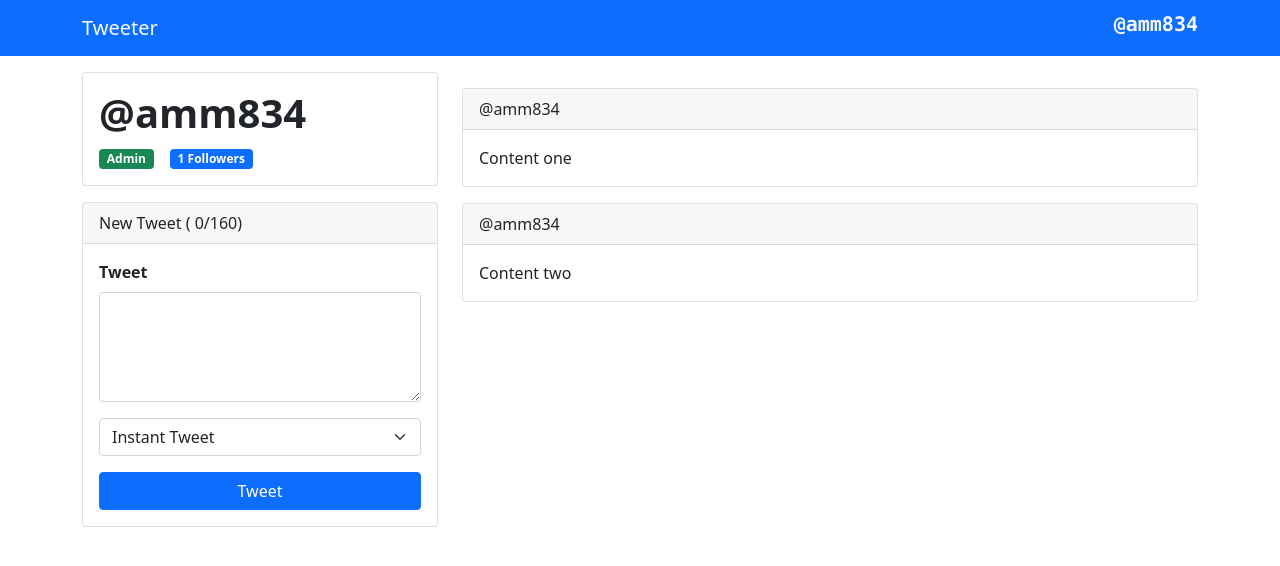
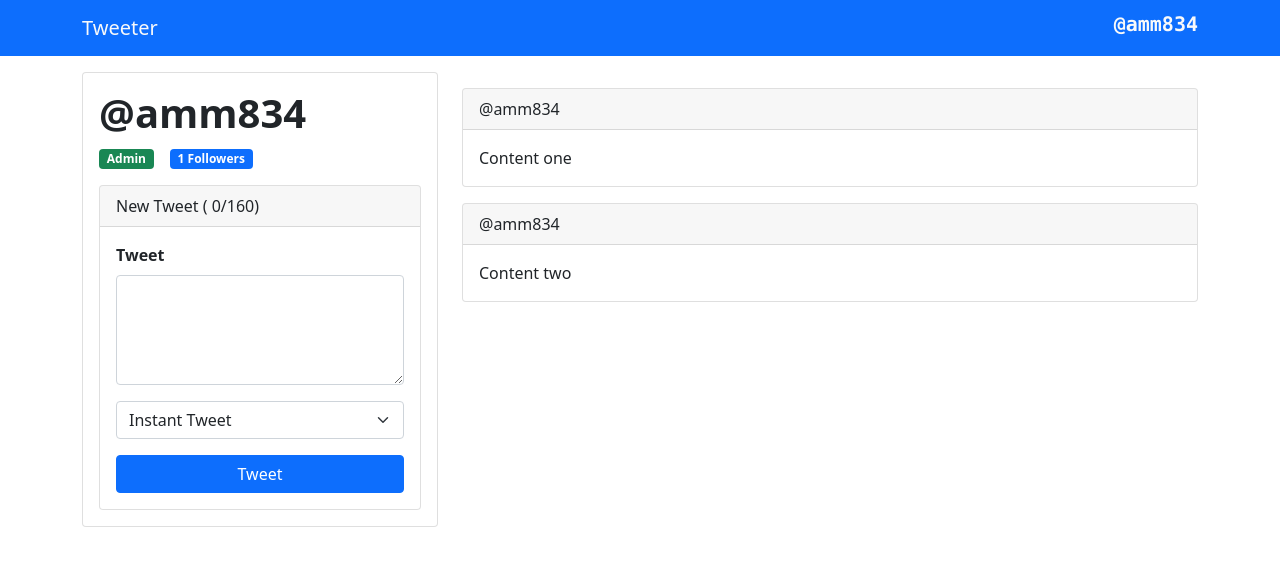
Before and after one commit to theaungmyatmoe/twitter-vue3, a Vue app: page / in a window 1280 px wide. Shown: the top 566 px of the page. Built offline with nearby package versions, Linux system fonts and the light colour scheme.

Commit message:
Separating new tweet component

```diff
--- /dev/null
+++ b/src/components/NewTweet.vue
@@ -0,0 +1,75 @@
+<template>
+  <!--             New tweet-->
+  <div class="card mt-3">
+    <div class="card-header">
+      New Tweet
+      ( {{ tweetCount }}/160)
+    </div>
+    <div class="card-body">
+      <form @submit.prevent="postTweet">
+        <div class="mb-3">
+          <label for="newTweet" class="form-label fw-bold"
+          >Tweet</label>
+          <textarea id="newTweet" rows="4" class="form-control"
+                    v-model="tweet.content"
+                    :class="{'is-invalid' : tweetCount > 160}"
+          ></textarea>
+        </div>
+        <div class="mb-3">
+          <select class="form-select" v-model="tweet.tweetType">
+            <option
+                :value="option.value"
+                v-for="(option,index) in tweetTypes"
+                :key="index"
+            > {{ option.name }}
+            </option>
+          </select>
+        </div>
+        <button type="submit" class="btn btn-primary w-100  ">Tweet</button>
+      </form>
+    </div>
+  </div>
+</template>
+
+<script>
+export default {
+  name: "NewTweet",
+  emits: ['new-tweet'],
+  props: {
+    user: {type: Object, required: true},
+  },
+  data() {
+    return {
+      tweet: {
+        content: '',
+        tweetType: 'instant'
+      },
+      tweetTypes: [
+        {value: 'draft', name: 'Draft'},
+        {value: 'instant', name: 'Instant Tweet'},
+      ],
+    }
+  },
+  methods: {
+    postTweet() {
+      if (this.tweet && this.tweet.tweetType !== 'draft') {
+        const tweet = {
+          ...this.tweet,
+          id: this.user.tweets.length + 1,
+        }
+        this.$emit('new-tweet', tweet)
+        this.tweet.content = ''
+      }
+    },
+  },
+  computed: {
+    tweetCount() {
+      return this.tweet.content.length;
+    }
+  }
+}
+</script>
+
+<style scoped>
+
+</style>
--- a/src/components/UserProfile.vue
+++ b/src/components/UserProfile.vue
@@ -1,20 +1,13 @@
 <script>
 import TweetItem from "./TweetItem.vue";
-import NavBar from "./NavBar.vue";
+import NavBar from "./NavBar";
+import NewTweet from "./NewTweet";
 
 export default {
   name: 'UserProfile',
-  components: {NavBar, TweetItem},
+  components: {NewTweet, NavBar, TweetItem},
   data() {
     return {
-      tweet: {
-        content: '',
-        tweetType: 'instant'
-      },
-      tweetTypes: [
-        {value: 'draft', name: 'Draft'},
-        {value: 'instant', name: 'Instant Tweet'},
-      ],
       followers: 0,
       user: {
         first_name: 'Aung',
@@ -39,14 +32,8 @@ export default {
     toggleFavorite(id) {
       console.log(`I liked #${id}`)
     },
-    postTweet() {
-      if (this.tweet && this.tweet.tweetType !== 'draft') {
-        this.user.tweets.unshift({
-          ...this.tweet,
-          id: this.user.tweets.length + 1,
-        })
-        this.tweet.content = ''
-      }
+    updateTweets(tweet) {
+      this.user.tweets.unshift(tweet)
     }
   },
   watch: {
@@ -60,9 +47,7 @@ export default {
     full_name() {
       return `${this.user.first_name} ${this.user.last_name}`
     },
-    tweetCount() {
-      return this.tweet.content.length;
-    }
+
   },
 
 }
@@ -83,39 +68,11 @@ export default {
                 <span v-if="user.isAdmin" class="badge bg-success"> Admin </span>
                 <span class="badge bg-primary ms-3">{{ followers }} Followers</span>
               </div>
+              <NewTweet :user="user" @new-tweet="updateTweets"/>
             </div>
           </div>
 
-          <!--             New tweet-->
-          <div class="card mt-3">
-            <div class="card-header">
-              New Tweet
-              ( {{ tweetCount }}/160)
-            </div>
-            <div class="card-body">
-              <form @submit.prevent="postTweet">
-                <div class="mb-3">
-                  <label for="newTweet" class="form-label fw-bold"
-                  >Tweet</label>
-                  <textarea id="newTweet" rows="4" class="form-control"
-                            v-model="tweet.content"
-                            :class="{'is-invalid' : tweetCount > 160}"
-                  ></textarea>
-                </div>
-                <div class="mb-3">
-                  <select class="form-select" v-model="tweet.tweetType">
-                    <option
-                        :value="option.value"
-                        v-for="(option,index) in tweetTypes"
-                        :key="index"
-                    > {{ option.name }}
-                    </option>
-                  </select>
-                </div>
-                <button type="submit" class="btn btn-primary w-100  ">Tweet</button>
-              </form>
-            </div>
-          </div>
+
         </div>
         <div class="col-md-8">
           <TweetItem
--- a/vite.config.js
+++ b/vite.config.js
@@ -1,7 +1,10 @@
-import { defineConfig } from 'vite'
+import {defineConfig} from 'vite'
 import vue from '@vitejs/plugin-vue'
 
 // https://vitejs.dev/config/
 export default defineConfig({
-  plugins: [vue()]
+    plugins: [vue()],
+    resolve: {
+        extensions: ['.vue']
+    }
 })
```
